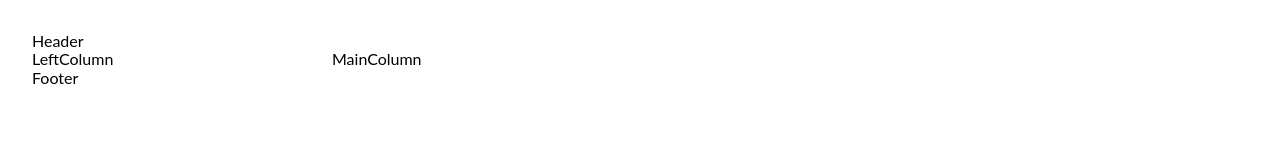
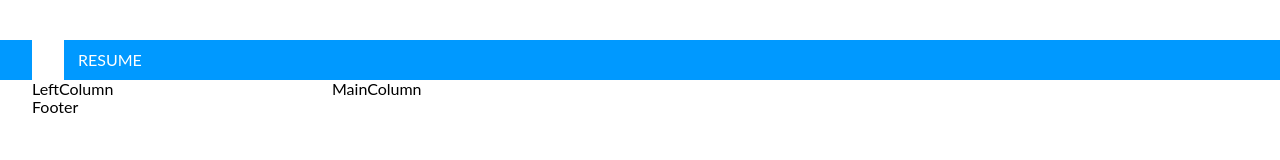
Before and after one commit to RTurek/react-resume-template, a Gatsby site: page / in a window 1280 px wide. Built offline with nearby package versions, Linux system fonts and the light colour scheme; Gatsby itself is replaced by a stand-in of ours.

Commit message:
header bar

```diff
--- a/package.json
+++ b/package.json
@@ -15,6 +15,7 @@
   },
   "dependencies": {
     "gatsby": "^4.0.0",
+    "prop-types": "^15.7.2",
     "react": "^17.0.1",
     "react-dom": "^17.0.1",
     "styled-components": "^5.3.3",
--- /dev/null
+++ b/src/components/Typography.jsx
@@ -0,0 +1,26 @@
+import React from 'react';
+import { PropTypes } from 'prop-types';
+
+const Typography = (props) => {
+  const style = {
+    color: props.color,
+    ...props.style
+  };
+  return (
+    <span style={style}>{props.children}</span>
+  );
+};
+
+Typography.propTypes = {
+  variant: PropTypes.string,
+  color: PropTypes.string,
+  style: PropTypes.shape({})
+};
+
+Typography.defaultProps = {
+  variant: 'body1',
+  color: 'black',
+  style: undefined
+};
+
+export default Typography
--- a/src/components/resume/Header.jsx
+++ b/src/components/resume/Header.jsx
@@ -1,16 +1,45 @@
 import React from "react"
 import styled from "styled-components";
+import Typography from "../Typography";
+import { COLORS } from "../../constants/styles";
 
 const HeaderContainer = styled.header`
+  height: 40px;
+  width: 100vw;
+  margin: 0px -32px;
+  background-color: #0099ff;
+`;
+
+const HeaderSolidBar = styled.div`
+  height: 40px;
+  width: 100%;
+  background-color: ${COLORS.PRIMARY};
+`;
+
+const WhiteBar = styled.div`
+  float: left;
+  background-color: ${COLORS.WHITE};
+  width: 32px;
   height: 100%;
-  width: 100%;
-  margin: auto;
+  margin-left: 32px;
 `;
+
+const barTypographyStyle = {
+  position: 'relative',
+  color: COLORS.WHITE,
+  top: '11px',
+  left: '14px'
+};
+
+
 
 export default function Resume() {
   return (
     <HeaderContainer>
-      Header
+      <HeaderSolidBar>
+        <WhiteBar />
+        <Typography style={barTypographyStyle}>RESUME</Typography>
+      </HeaderSolidBar>
     </HeaderContainer>
   );
 }
--- a/src/components/resume/Resume.jsx
+++ b/src/components/resume/Resume.jsx
@@ -8,7 +8,7 @@ import Footer from "./Footer";
 const ResumeContainer = styled.div`
   height: 100%;
   max-width: 1000px;
-  margin: 32px;
+  margin: 40px 32px;
   display: flex;
   flex-direction: column;
 `;
--- a/src/components/style/GlobalStyle.jsx
+++ b/src/components/style/GlobalStyle.jsx
@@ -1,13 +1,6 @@
 import { createGlobalStyle } from 'styled-components';
 import styledNormalize from 'styled-normalize';
-
-export const primaryFontFamily = 'Lato, sans-serif';
-
-export const COLORS = {
-  PRIMARY: '#0099ff',
-  SECONDARY: '#ff9900',
-  BLACK: '#000000'
-};
+import { PRIMARY_FONT_FAMILY, COLORS } from '../../constants/styles';
 
 const GlobalStyle = createGlobalStyle`
   @import url('https://fonts.googleapis.com/css?family=Lato:300,400,700,900&subset=latin,latin-ext&display=swap'); /* stylelint-disable-line no-invalid-position-at-import-rule */
@@ -16,7 +9,7 @@ const GlobalStyle = createGlobalStyle`
 
   body {
     font-size: 16px;
-    font-family: ${primaryFontFamily};
+    font-family: ${PRIMARY_FONT_FAMILY};
     -webkit-font-smoothing: antialiased;
     box-sizing: border-box;
     background-color: #ffffff;
--- /dev/null
+++ b/src/constants/styles.js
@@ -0,0 +1,8 @@
+export const PRIMARY_FONT_FAMILY = 'Lato, sans-serif';
+
+export const COLORS = {
+  PRIMARY: '#0099ff',
+  SECONDARY: '#ff9900',
+  BLACK: '#000000',
+  WHITE: '#FFFFFF'
+};
```
